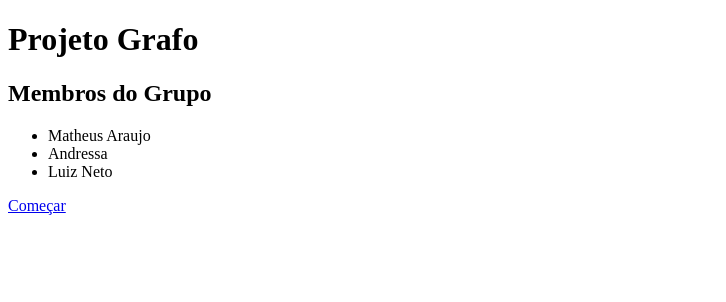
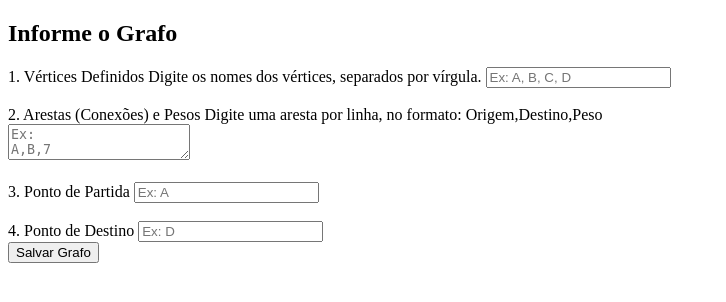
Before and after one commit to matheusgigan/projeto_grafo, a Django app: page / in a window 1280 px wide. Shown: the top 302 px of the page, without its empty margins (0-726 px from the left). Run offline with Django 5.2, Linux system fonts and the light colour scheme.

Commit message:
teste2 - ( usei IA pra ter um rumo, entender a logica das views)

```diff
--- a/grafo/templates/grafo/index.html
+++ b/grafo/templates/grafo/index.html
@@ -1,4 +1,62 @@
 {% load static %}
+<!DOCTYPE html>
+<html lang="pt-br">
+<head>
+    <meta charset="UTF-8">
+    <meta name="viewport" content="width=device-width, initial-scale=1.0">
+    <link rel="stylesheet" href="{% static 'css/styles.css' %}">
+    <title>Formulário para Salvar Grafo</title>
+</head>
+<body>
+    <div class="formulario-container">
+
+        <h2>Informe o Grafo</h2>
+
+        <form action="{% url 'processar_grafo' %}" method="post">
+            {% csrf_token %}
+
+            <div class="formularios">
+                <label for="vertices">1. Vértices Definidos</label>
+                <span class="instructions">Digite os nomes dos vértices, separados por vírgula.</span>
+                <input type="text" id="vertices" name="vertices" placeholder="Ex: A, B, C, D" >
+            </div>
+            <br>
+            <div class="formularios">
+                <label for="arestas">2. Arestas (Conexões) e Pesos</label>
+                <span class="instructions">Digite uma aresta por linha, no formato: Origem,Destino,Peso</span>
+                <br>
+                <textarea id="arestas" name="arestas" placeholder="Ex:&#10;A,B,7&#10;A,C,3&#10;C,B,1" ></textarea>
+            </div>
+            <br>
+            <div class="formularios">
+                <label for="ponto_partida">3. Ponto de Partida</label>
+                <input type="text" id="ponto_partida" name="ponto_partida" placeholder="Ex: A" >
+            </div>
+            <br>
+            <div class="formularios">
+                <label for="ponto_destino">4. Ponto de Destino</label>
+                <input type="text" id="ponto_destino" name="ponto_destino" placeholder="Ex: D" >
+            </div>
+            <button type="submit">Salvar Grafo</button>
+        </form>
+    </div>
+</body>
+</html>
+
+
+
+
+
+
+
+
+
+
+
+
+
+
+<!-- {% load static %}
 <!DOCTYPE html>
 <html lang="pt-br">
 <head>
@@ -39,6 +97,23 @@
     {% if nome_vertices %}
         <div>
             <p>Marque quais são as ligações das arestas:</p><br>
+
+            {% for nome in nome_vertices %}
+            <input type="checkbox" name="ligacoes" value="{{ nome }}">
+            <label>
+                Aresta de {{ nome }} para {{ nome }}
+            </label>
+            <input type="number" placeholder ='Peso da aresta: ex: 5' min="1" name="peso_arestas"><br>
+        {% endfor %}
+
+            <button type="submit">Enviar</button>
+        </div>
+    {% endif %}
+     -->
+
+    <!-- {% if nome_vertices %}
+        <div>
+            <p>Marque quais são as ligações das arestas:</p><br>
             <ul>
                 {% for nome in nome_vertices %}
                     <li>{{ nome }}</li>
@@ -46,7 +121,7 @@
             </ul>
             <button type="submit">Enviar</button>
         </div>
-    {% endif %}
+    {% endif %} -->
 
 <!-- <script src="{% static 'js/script.js' %}"></script> -->
 </body>
--- a/grafo/templates/grafo/tela-inicial.html
+++ b/grafo/templates/grafo/tela-inicial.html
@@ -17,6 +17,6 @@
             <li>Luiz Neto</li>
         </ul>
     </div>
-    <a href="{% url 'index' %}">Começar</a>
+    <a href="{% url 'processar_grafo' %}">Ir para o formulário</a>
 </body>
 </html>
--- a/grafo/urls.py
+++ b/grafo/urls.py
@@ -1,8 +1,8 @@
-from django.urls import path, include
-from grafo.views import index, tela_inicial
+# Em grafo/urls.py
+from django.urls import path
+from . import views
 
 urlpatterns = [
-    path('', tela_inicial, name='tela_inicial'),
-    path('index/', index, name='index'),
-
+    # A URL principal ('/') tem o nome 'processar_grafo'
+    path('', views.processar_grafo, name='processar_grafo'),
 ]
--- a/grafo/views.py
+++ b/grafo/views.py
@@ -1,25 +1,46 @@
 from django.shortcuts import render
+from grafo.dijikastra import dijikastra, reconstruir_caminho
 
 def index(request):
-    tamanho_vertices = None
-    nome_vertices =  None
-
-    if request.method == "POST":
-        if "numero_vertices" in request.POST:
-            numero_vertices = int(request.POST.get("numero_vertices"))
-            tamanho_vertices = range(numero_vertices)
-            return render(request, "grafo/index.html", {"tamanho_vertices": tamanho_vertices})
-
-        elif "nome_vertice" in request.POST:
-            nome_vertices = request.POST.getlist("nome_vertice")
-            tamanho_vertices = range(len(nome_vertices))
-            context = {
-                "tamanho_vertices": tamanho_vertices,
-                "nome_vertices": nome_vertices
-            }
-            return render(request, "grafo/index.html", context)
-
     return render(request, "grafo/index.html")
 
 def tela_inicial(request):
     return render(request, 'grafo/tela-inicial.html')
+
+def processar_grafo(request):
+    if request.method == 'POST':
+        context = {}
+        vertices_str = request.POST.get('vertices', '')
+        arestas_str = request.POST.get('arestas', '')
+        ponto_partida = request.POST.get('ponto_partida')
+        ponto_destino = request.POST.get('ponto_destino')
+
+        mapa = {}
+        lista_vertices = [v.strip() for v in vertices_str.split(',')]
+        for v in lista_vertices:
+            mapa[v] = {'distancia': float('inf'), 'caminho': None, 'arestas': {}}
+
+        for linha in arestas_str.strip().splitlines():
+            try:
+                origem, destino, peso_str = [parte.strip() for parte in linha.split(',')]
+                peso = int(peso_str)
+                if origem in mapa and destino in mapa:
+                    mapa[origem]['arestas'][destino] = peso
+            except (ValueError, IndexError):
+                print(f"Aviso: Linha mal formatada ignorada: '{linha}'")
+                continue
+
+        mapa_com_distancias = dijikastra(mapa.copy(), ponto_partida)
+
+        if mapa_com_distancias:
+            caminho_final, distancia_total = reconstruir_caminho(mapa_com_distancias, ponto_partida, ponto_destino)
+            context['caminho'] = caminho_final
+            context['distancia'] = distancia_total
+            print(f">>> Resultado: Caminho={caminho_final}, Distância={distancia_total}")
+        else:
+            context['erro'] = "Ocorreu um erro ao processar o grafo. Verifique os dados de entrada."
+            print(f">>> Erro: A função dijkstra não retornou um resultado válido.")
+
+        return render(request, 'grafo/resultado.html', context)
+
+    return render(request, 'grafo/index.html')
```
Also changed, not shown: grafo/dijikastra.py (+20 -0 lines), grafo/templates/grafo/resultado.html (added, +32 -0 lines).
